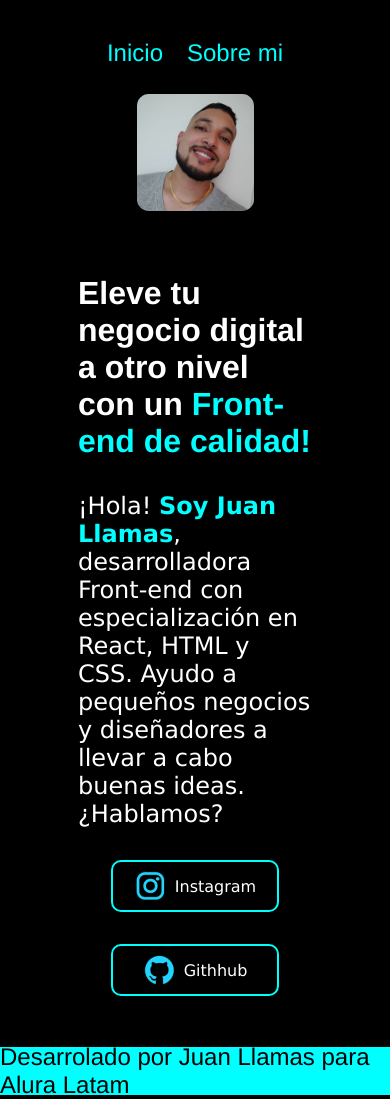
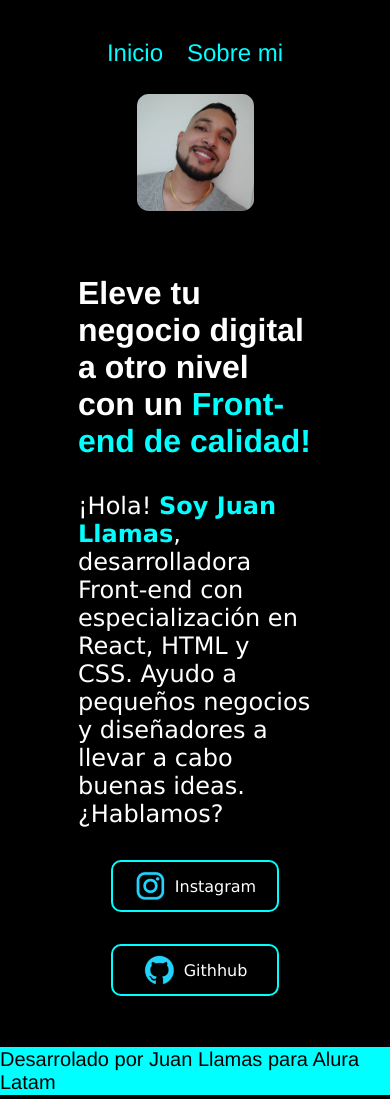
Before and after one commit to Pelz1925/Proyecto-Portafolio, a plain HTML site: page index.html in a window 390 px wide. Drawn offline with Linux system fonts and the light colour scheme.

Commit message:
Update style.css

```diff
--- a/style/style.css
+++ b/style/style.css
@@ -142,4 +142,8 @@ body {
     .links {
         width: 70%;
     }
+
+    .footer {
+        font-size: 1.25rem;
+    }
 }
```
